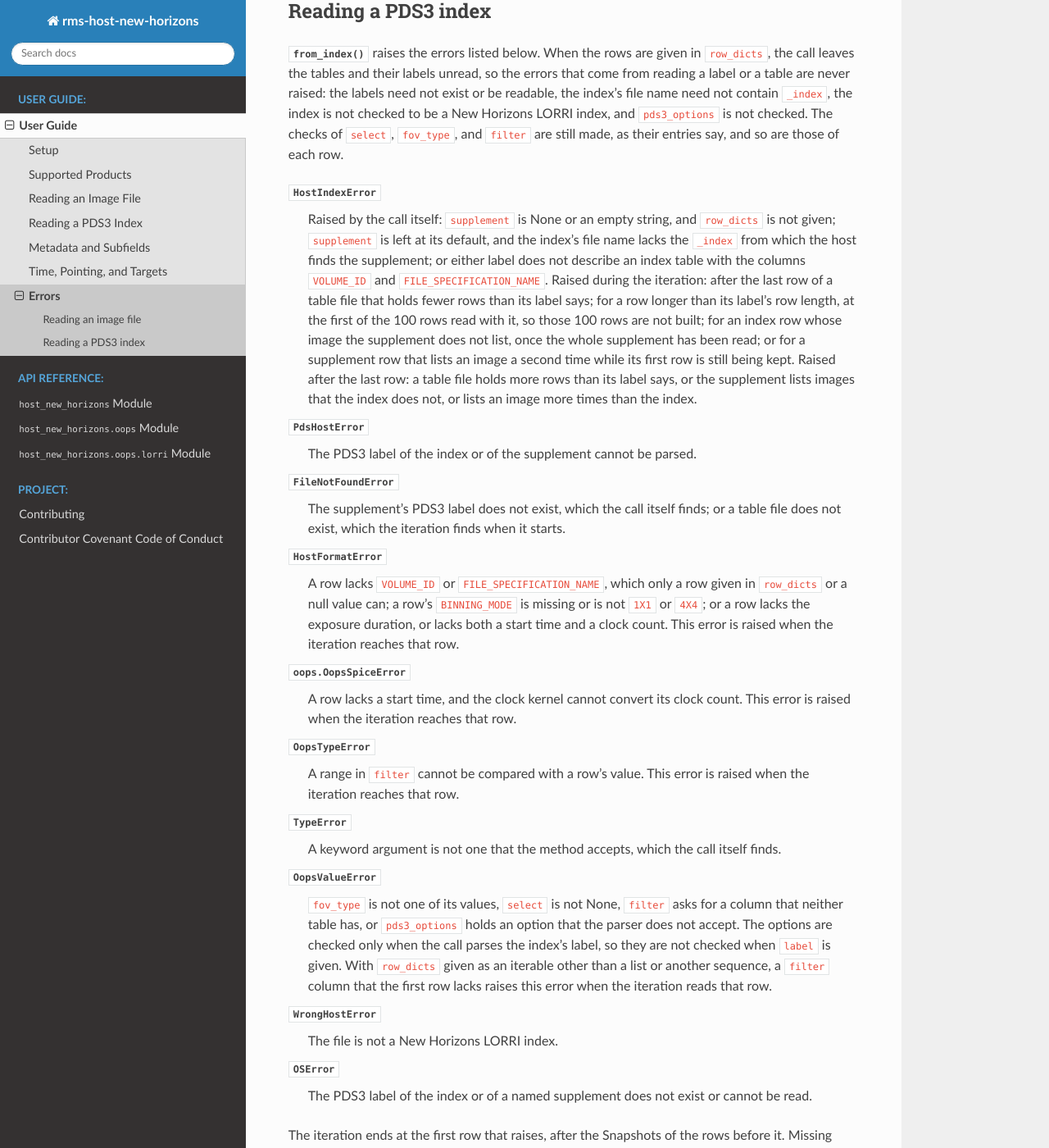
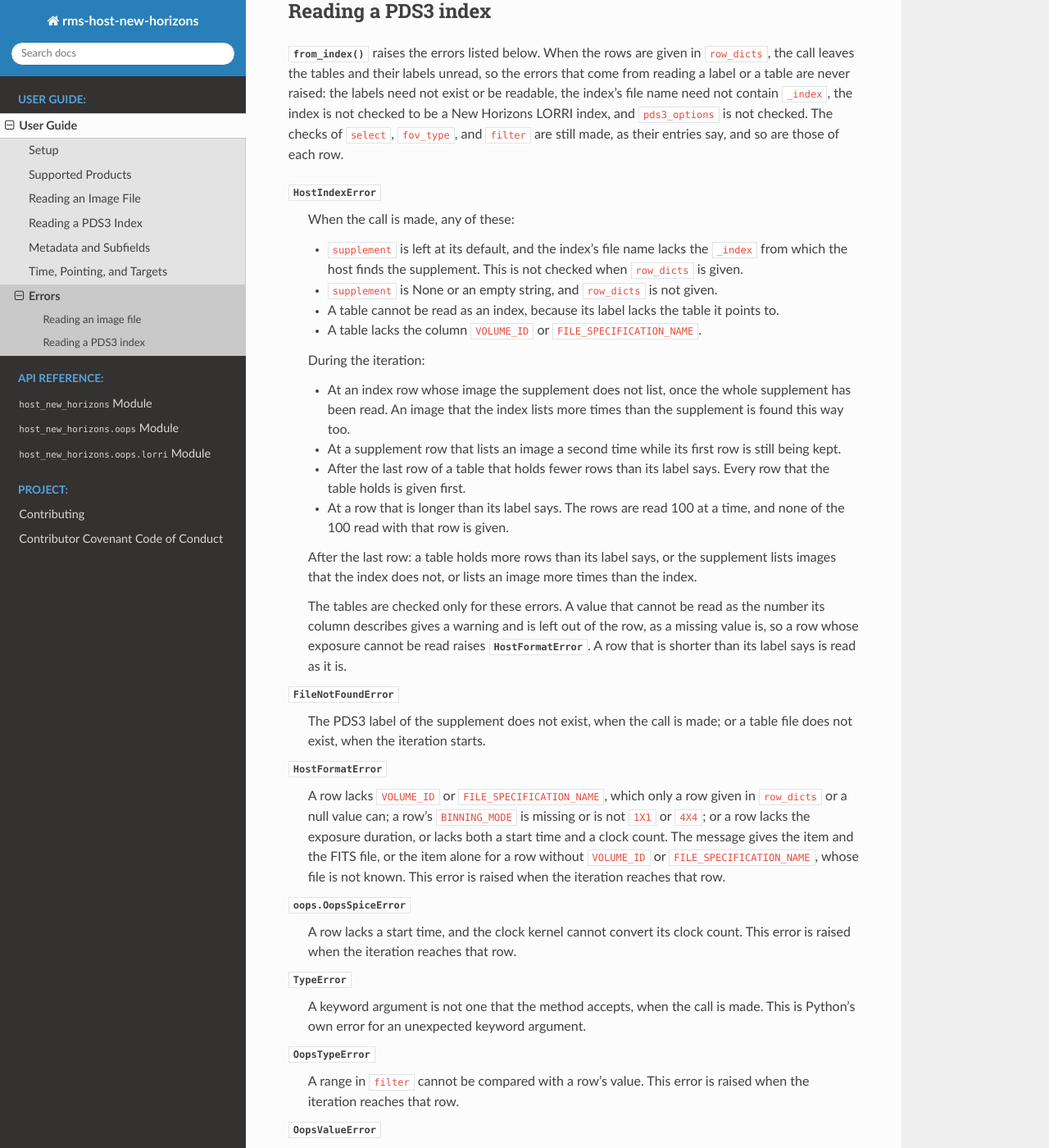
Before and after one commit to SETI/rms-host-new-horizons, a Sphinx documentation site: the page built from docs/user_guide/user_guide_errors.rst, in a window 1280 px wide and 1400 px high, scrolled down 1280 px. Shown: the whole window at 82% size. Built offline with Sphinx 7.4.7 and the Read the Docs theme 3.1.0, drawn with Linux system fonts in a browser that asks for light colours; some of the changed text lies outside the part shown.

Commit message:
State what filter reaches and align the errors chapter
The filter leaves out a row whose Snapshot would raise, but the rows
are read and paired before they are filtered, so it cannot avoid an
error in reading or pairing the tables, such as a row longer than the
label says. The user guide and the docstring said it could leave such
a row out.

The rms-oops branch checks pds3_options whenever from_index is called
without row_dicts, also when label is given, and raises OopsValueError
for an unknown method or option. The from_index Raises section, the
stub comment and the errors chapter now state that rule.

The index section of the errors chapter is rearranged to read like
Voyager's: entries in the same order, with the call-time, iteration and
after-the-last-row cases of HostIndexError as bullets, the same wording
for TypeError, FileNotFoundError and the HostFormatError message, both
cases of the filter check with row_dicts, and a closing paragraph on
what filter can and cannot leave out. It also says that a table value
that cannot be read as a number is left out of the row, so a row whose
exposure cannot be read raises HostFormatError.

Combines 573b856 and 4a9c97d. Their pds3_options entry in the index
chapter, the pds3_options docstring and the OopsValueError test stay in
the host pull request.

Co-Authored-By: Claude Opus 5.5 <noreply@anthropic.com>
Claude-Session: https://claude.ai/code/session_01RG3ZiBNx376YVT9xgP1ET9

```diff
--- a/docs/user_guide/user_guide_errors.rst
+++ b/docs/user_guide/user_guide_errors.rst
@@ -67,50 +67,71 @@ contain ``_index``, the index is not checked to be a New Horizons LORRI index, a
 are still made, as their entries say, and so are those of each row.
 
 :exc:`~oops.host.HostIndexError`
-    Raised by the call itself: ``supplement`` is None or an empty string, and
-    ``row_dicts`` is not given; ``supplement`` is left at its default, and the index's
-    file name lacks the ``_index`` from which the host finds the supplement; or either
-    label does not describe an index table with the columns ``VOLUME_ID`` and
-    ``FILE_SPECIFICATION_NAME``. Raised during the iteration: after the last row of a
-    table file that holds fewer rows than its label says; for a row longer than its
-    label's row length, at the first of the 100 rows read with it, so those 100 rows
-    are not built; for an index row whose image the supplement does not list, once the
-    whole supplement has been read; or for a supplement row that lists an image a second
-    time while its first row is still being kept. Raised after the last row: a table
-    file holds more rows than its label says, or the supplement lists images that the
-    index does not, or lists an image more times than the index.
+    When the call is made, any of these:
 
-:exc:`~oops.host.PdsHostError`
-    The PDS3 label of the index or of the supplement cannot be parsed.
+    - ``supplement`` is left at its default, and the index's file name lacks the
+      ``_index`` from which the host finds the supplement. This is not checked when
+      ``row_dicts`` is given.
+    - ``supplement`` is None or an empty string, and ``row_dicts`` is not given.
+    - A table cannot be read as an index, because its label lacks the table it points
+      to.
+    - A table lacks the column ``VOLUME_ID`` or ``FILE_SPECIFICATION_NAME``.
+
+    During the iteration:
+
+    - At an index row whose image the supplement does not list, once the whole
+      supplement has been read. An image that the index lists more times than the
+      supplement is found this way too.
+    - At a supplement row that lists an image a second time while its first row is
+      still being kept.
+    - After the last row of a table that holds fewer rows than its label says. Every
+      row that the table holds is given first.
+    - At a row that is longer than its label says. The rows are read 100 at a time, and
+      none of the 100 read with that row is given.
+
+    After the last row: a table holds more rows than its label says, or the supplement
+    lists images that the index does not, or lists an image more times than the index.
+
+    The tables are checked only for these errors. A value that cannot be read as the
+    number its column describes gives a warning and is left out of the row, as a missing
+    value is, so a row whose exposure cannot be read raises
+    :exc:`~oops.host.HostFormatError`. A row that is shorter than its label says is read
+    as it is.
 
 :exc:`FileNotFoundError`
-    The supplement's PDS3 label does not exist, which the call itself finds; or a table
-    file does not exist, which the iteration finds when it starts.
+    The PDS3 label of the supplement does not exist, when the call is made; or a table
+    file does not exist, when the iteration starts.
 
 :exc:`~oops.host.HostFormatError`
     A row lacks ``VOLUME_ID`` or ``FILE_SPECIFICATION_NAME``, which only a row given in
     ``row_dicts`` or a null value can; a row's ``BINNING_MODE`` is missing or is not
     ``1X1`` or ``4X4``; or a row lacks the exposure duration, or lacks both a start time
-    and a clock count. This error is raised when the iteration reaches that row.
+    and a clock count. The message gives the item and the FITS file, or the item alone
+    for a row without ``VOLUME_ID`` or ``FILE_SPECIFICATION_NAME``, whose file is not
+    known. This error is raised when the iteration reaches that row.
 
 :exc:`oops.OopsSpiceError`
     A row lacks a start time, and the clock kernel cannot convert its clock count. This
     error is raised when the iteration reaches that row.
 
+:exc:`TypeError`
+    A keyword argument is not one that the method accepts, when the call is made. This
+    is Python's own error for an unexpected keyword argument.
+
 :exc:`~oops.OopsTypeError`
     A range in ``filter`` cannot be compared with a row's value. This error is raised
     when the iteration reaches that row.
 
-:exc:`TypeError`
-    A keyword argument is not one that the method accepts, which the call itself finds.
+:exc:`~oops.OopsValueError`
+    ``fov_type`` is not one of its values, ``select`` is not None, ``filter`` gives a
+    column that neither table has, or ``pds3_options`` names a method the parser does
+    not have or an option it does not take. The call checks the options when it is
+    made, unless ``row_dicts`` is given. When ``row_dicts`` is given, ``filter`` is
+    checked against the first row: when the call is made if the rows are a list or
+    another sequence, and otherwise when the iteration reads that row.
 
-:exc:`~oops.OopsValueError`
-    ``fov_type`` is not one of its values, ``select`` is not None, ``filter`` asks for a
-    column that neither table has, or ``pds3_options`` holds an option that the parser
-    does not accept. The options are checked only when the call parses the index's
-    label, so they are not checked when ``label`` is given. With ``row_dicts`` given as
-    an iterable other than a list or another sequence, a ``filter`` column that the
-    first row lacks raises this error when the iteration reads that row.
+:exc:`~oops.host.PdsHostError`
+    The PDS3 label of the index or of the supplement cannot be parsed.
 
 :exc:`~oops.host.WrongHostError`
     The file is not a New Horizons LORRI index.
@@ -120,5 +141,8 @@ are still made, as their entries say, and so are those of each row.
     read.
 
 The iteration ends at the first row that raises, after the Snapshots of the rows before
-it. Missing pointing never stops the iteration: the Snapshot of a row without pointing
+it. The ``filter`` argument (see :doc:`user_guide_index`) can leave out a row whose
+Snapshot would raise, but it cannot avoid an error in reading or pairing the rows of the
+tables, because the rows are filtered only after they have been read and paired.
+Missing pointing never stops the iteration: the Snapshot of a row without pointing
 raises :exc:`oops.OopsSpiceError` only when its frame is evaluated.
--- a/docs/user_guide/user_guide_index.rst
+++ b/docs/user_guide/user_guide_index.rst
@@ -21,7 +21,9 @@ in a row is raised when the iteration reaches it, after the rows before it have
 given. The one exception is a row longer than the label says, which is found as the
 rows are read: its error comes at the first of the 100 rows read with it. The iteration
 ends at the row that raises, and the rows after it are not built. The ``filter``
-argument, described below, can leave such a row out. To build every row at once, pass
+argument, described below, can leave out a row whose Snapshot would raise, but it cannot
+avoid an error in reading or pairing the rows of the tables, because the rows are
+filtered only after they have been read and paired. To build every row at once, pass
 the iterator to ``list()``:
 
 .. code-block:: python
```
Also changed, not shown: 2 other files.
